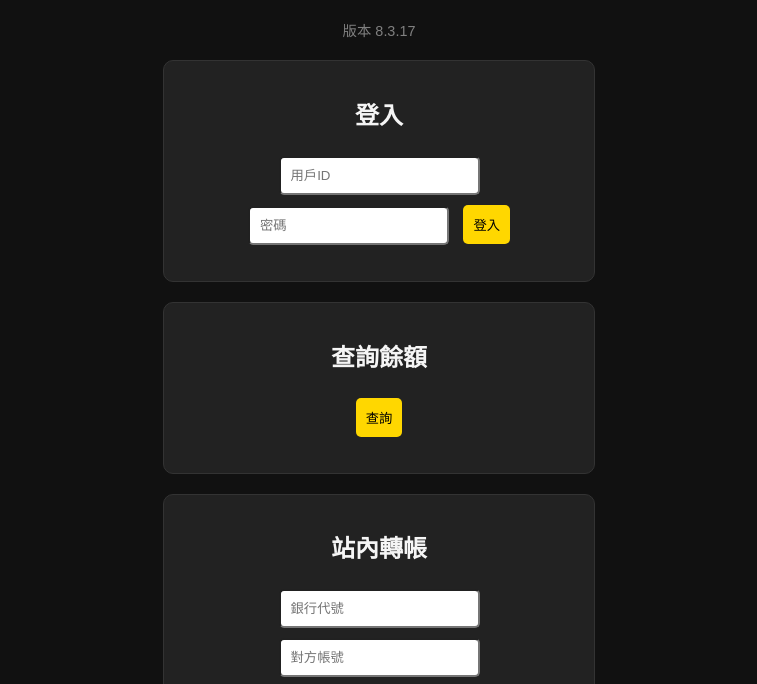
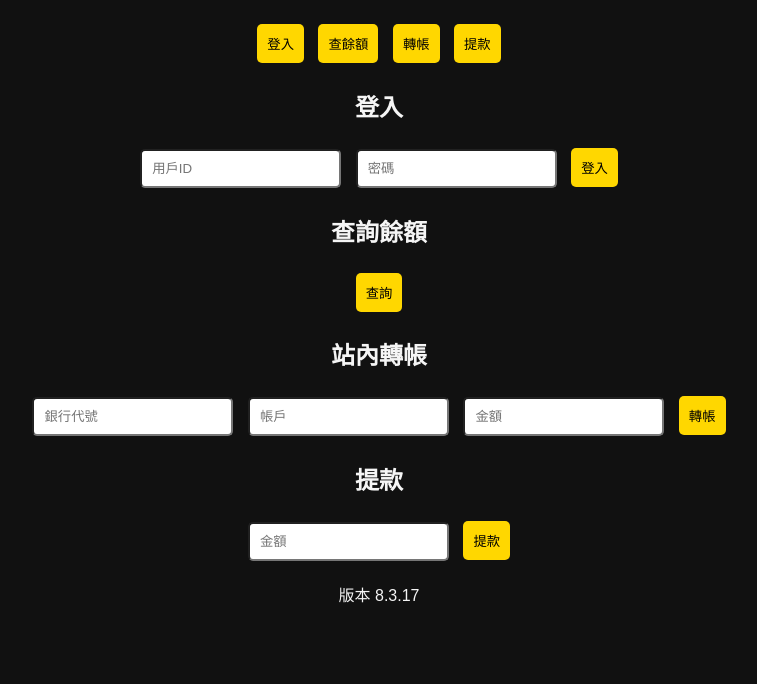
Before and after one commit to Eddy980814/NRPAY1545, a plain HTML site: page index.html in a window 1280 px wide. Shown: the part 98-782 px from the top of the page, without its empty margins (261-1018 px from the left). Drawn offline with Linux system fonts and the light colour scheme.

Commit message:
Update index.html

```diff
--- a/index.html
+++ b/index.html
@@ -7,38 +7,51 @@
   <link rel="stylesheet" href="style.css">
 </head>
 <body>
+  <header>
     <h1>NR Pay 金流系統</h1>
-  <p class="version">版本 8.3.17</p>
+    <nav>
+      <button onclick="showPage('loginPage')">登入</button>
+      <button onclick="showPage('balancePage')">查餘額</button>
+      <button onclick="showPage('transferPage')">轉帳</button>
+      <button onclick="showPage('withdrawPage')">提款</button>
+    </nav>
+  </header>
 
-  <div class="section">
+  <main>
+    <section id="loginPage" class="page">
       <h2>登入</h2>
       <input type="text" id="loginUserId" placeholder="用戶ID">
       <input type="password" id="loginPassword" placeholder="密碼">
       <button onclick="login()">登入</button>
       <p id="loginResult"></p>
-  </div>
+    </section>
 
-  <div class="section">
+    <section id="balancePage" class="page hidden">
       <h2>查詢餘額</h2>
       <button onclick="checkBalance()">查詢</button>
       <p id="balanceResult"></p>
-  </div>
+    </section>
 
-  <div class="section">
+    <section id="transferPage" class="page hidden">
       <h2>站內轉帳</h2>
       <input type="text" id="toBankCode" placeholder="銀行代號">
-    <input type="text" id="toAccount" placeholder="對方帳號">
+      <input type="text" id="toAccount" placeholder="帳戶">
       <input type="number" id="transferAmount" placeholder="金額">
       <button onclick="transfer()">轉帳</button>
       <p id="transferResult"></p>
-  </div>
+    </section>
 
-  <div class="section">
+    <section id="withdrawPage" class="page hidden">
       <h2>提款</h2>
       <input type="number" id="withdrawAmount" placeholder="金額">
       <button onclick="withdraw()">提款</button>
       <p id="withdrawResult"></p>
-  </div>
+    </section>
+  </main>
+
+  <footer>
+    版本 8.3.17
+  </footer>
 
   <script src="script.js"></script>
 </body>
```
Lines whose indentation alone changed are shown as unchanged.
